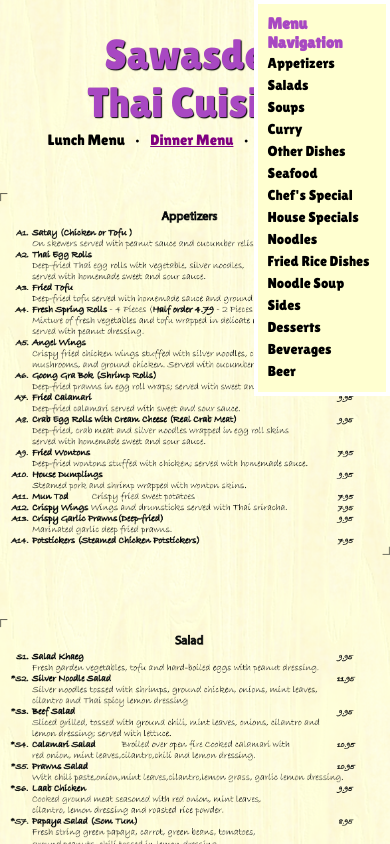
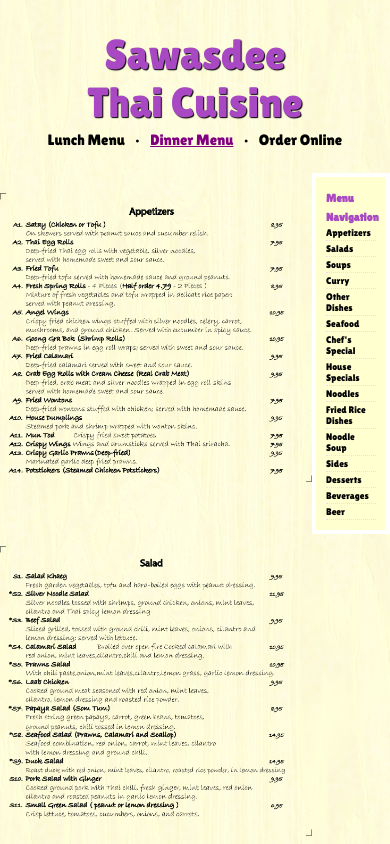
Before and after one commit to meeramenon07/restaurant-website-Sawasdee, a React (Create React App) app: page /DinnerMenu in a window 390 px wide. Shown: the top 844 px of the page. Built offline with nearby package versions, Linux system fonts and the light colour scheme.

Commit message:
Updated sticky nav to use css instead of javascript for functionality

```diff
--- a/src/components/DinnerMenu.js
+++ b/src/components/DinnerMenu.js
@@ -1,12 +1,6 @@
 import React from 'react'
 
-class DinnerMenu extends React.Component {
-
-  componentDidMount() {
-    window.onscroll = function() {myFunction()};
-  }
-
-  render() {
+const DinnerMenu = () => {
   return (
     <div className="menuAndNavContainer">
       <div id="menuNav">
@@ -92,24 +86,6 @@ class DinnerMenu extends React.Component {
     </div>
   )
 }
-}
 
-function myFunction() {
-    if (window.location.href.indexOf("/DinnerMenu") >= 0) {
-      // Get the navbar
-      var navbar = document.getElementById("menuNav");
-
-      // Get the offset position of the navbar
-      var sticky = navbar.offsetTop;
-
-      // Add the sticky class to the navbar when you reach its scroll position. Remove "sticky" when you leave the scroll position
-
-      if (window.pageYOffset >= sticky) {
-        navbar.classList.add("sticky")
-      } else {
-        navbar.classList.remove("sticky");
-      }
-    }
-}
 
 export default DinnerMenu
--- a/src/components/LunchMenu.js
+++ b/src/components/LunchMenu.js
@@ -2,15 +2,7 @@ import React from 'react'
 import {Link} from 'react-router-dom'
 //import '../css/NotHomepage.css';
 
-class LunchMenu extends React.Component {
-
-
-  componentDidMount() {
-
-    window.onscroll = function() {myFunction()};
-  }
-
-  render(){
+const LunchMenu = () => {
   return (
     <div className="menuAndNavContainer">
       <div id="menuNav">
@@ -60,27 +52,7 @@ class LunchMenu extends React.Component {
       </div>
     </div>
   )
-
 }
 
-}
-
-function myFunction() {
-    if (window.location.href.indexOf("/LunchMenu") >= 0) {
-      // Get the navbar
-      var navbar = document.getElementById("menuNav");
-
-      // Get the offset position of the navbar
-      var sticky = navbar.offsetTop;
-
-      // Add the sticky class to the navbar when you reach its scroll position. Remove "sticky" when you leave the scroll position
-
-      if (window.pageYOffset >= sticky) {
-        navbar.classList.add("sticky")
-      } else {
-        navbar.classList.remove("sticky");
-      }
-    }
-}
 
 export default LunchMenu
--- a/src/css/App.css
+++ b/src/css/App.css
@@ -1,5 +1,7 @@
 @import url('https://fonts.googleapis.com/css?family=Lilita+One');
 
+/* Global */
+/* * * * * * * * * * * * * * * * * * * * * * * * * * * * * * */
 
 body {
   background-image: url(/images/light-veneer.png);
@@ -7,9 +9,6 @@ body {
   margin: 0;
   padding: 0;
 }
-
-/* Global */
-/* * * * * * * * * * * * * * * * * * * * * * * * * * * * * * */
 .container {
   width: 80%;
   height: 100%;
@@ -136,60 +135,50 @@ img {
 /* Menus */
 /* * * * * * * * * * * * * * * * * * * * * * * * * * * * * * */
 .menuContainer {
-  width: 100%;
+  width: 70%;
+/*  position: absolute;*/
+/*  margin: 0 auto;*/
 /*  float: left;*/
+  margin: 0 10%;
 }
 #menuNav {
+  position: -webkit-sticky;
+  position: sticky;
+/*  position: static;*/
+/*  top: 0;*/
+  float: right;
   background-color: #ffffd0;
-  position: fixed;
-/*  float: right;*/
+/*  background-color: #fffce5;*/
   width: 20%;
-  margin-top: 30px;
-/*  top: 0;*/
-  right: 0;
+/*  margin-top: 30px;*/
+  top: 0;
+/*  right: 0;*/
   padding: 10px;
   border: 4px solid white;
   box-sizing: border-box;
 }
 #menuNav h4 {
   color: #a848c2;
+  font-size: 1.2em;
 }
 #menuNav a {
   text-decoration: none;
   color: black;
   display: block;
-  font-size: 0.9em;
+  font-size: 1em;
   padding: 10px 0px;
+  border-bottom: dotted 1px #ffd0fa;
   box-sizing: border-box;
-}
-.sticky + .menuAndNavContainer {
-  padding-top: 60px;
-}
-.menuAndNavContainer {
-  width: 80%;
-  margin: auto;
-}
-
-.sticky {
-  position: fixed;
-  top: 0;
-  right: 0;
-  width: 100%;
 }
 /* Footer */
 /* * * * * * * * * * * * * * * * * * * * * * * * * * * * * * */
 footer {
-/*  position: relative;*/
-/*  width: 100%;*/
+  font-size: 11px;
+  text-align: center;
   color: black;
-  text-align: center;
   padding: 20px;
   margin-top: 30px;
-/*  margin: 0 auto;*/
-/*  bottom: 0;*/
-/*  width: 600px;*/
   height: 3rem;
-  font-size: 11px;
 }
 
 /* Media Queries */
@@ -199,7 +188,6 @@ footer {
   .content {
     all: initial;
     width: 100%;
-/*    border: dotted 2px red;*/
     max-height: 10px;
   }
 
@@ -221,9 +209,6 @@ footer {
     margin: auto;
     width: 100%;
     padding-bottom: 40px;
-  }
-  .menuAndNavContainer {
-    width: 90%;
   }
 }
 
@@ -275,35 +260,18 @@ footer {
   img {
     width: 100%;
   }
-  .menuAndNavContainer {
-    width: 100%;
-  }
-  #menuNav {
-    margin-top: 0;
-    width: 35%;
+  #menuNav h4 {
+    font-size: 0.7em;
   }
   #menuNav a {
-    padding: 3px 0px;
+    font-size: 0.6em;
+  }
+  .menuContainer {
+    width: 80%;
+    margin: 0;
+  }
+
+  #menuNav a {
+    padding: 2px 0px;
   }
 }
-/*
-#menuNav a {
-  text-decoration: none;
-  color: black;
-  display: block;
-  font-size: 0.9em;
-  padding: 10px 0px;
-  box-sizing: border-box;
-}
-*/
-/*
-#menuNav {
-  background-color: #ffffd0;
-  position: fixed;
-  width: 20%;
-  margin-top: 30px;
-  right: 0;
-  padding: 10px;
-  border: 4px solid white;
-  box-sizing: border-box;
-}*/
```
Lines whose indentation alone changed are shown as unchanged.
